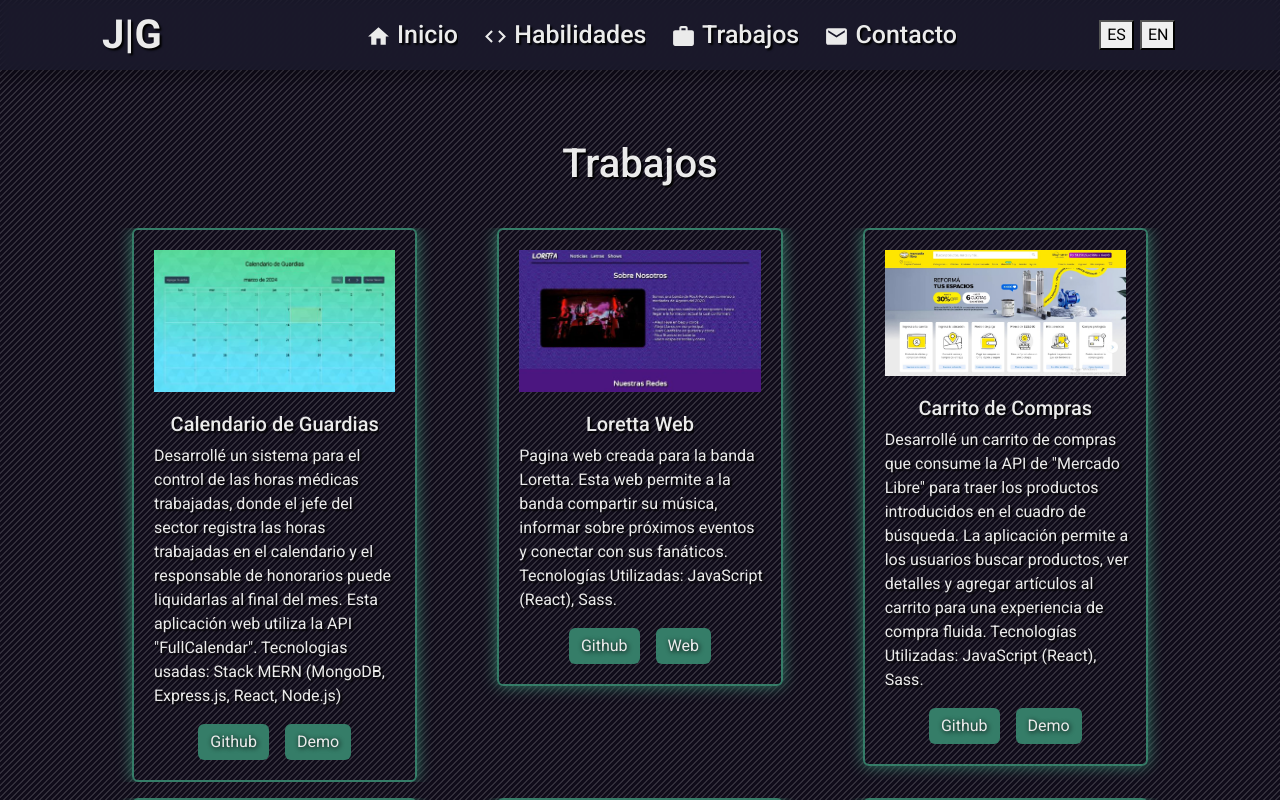
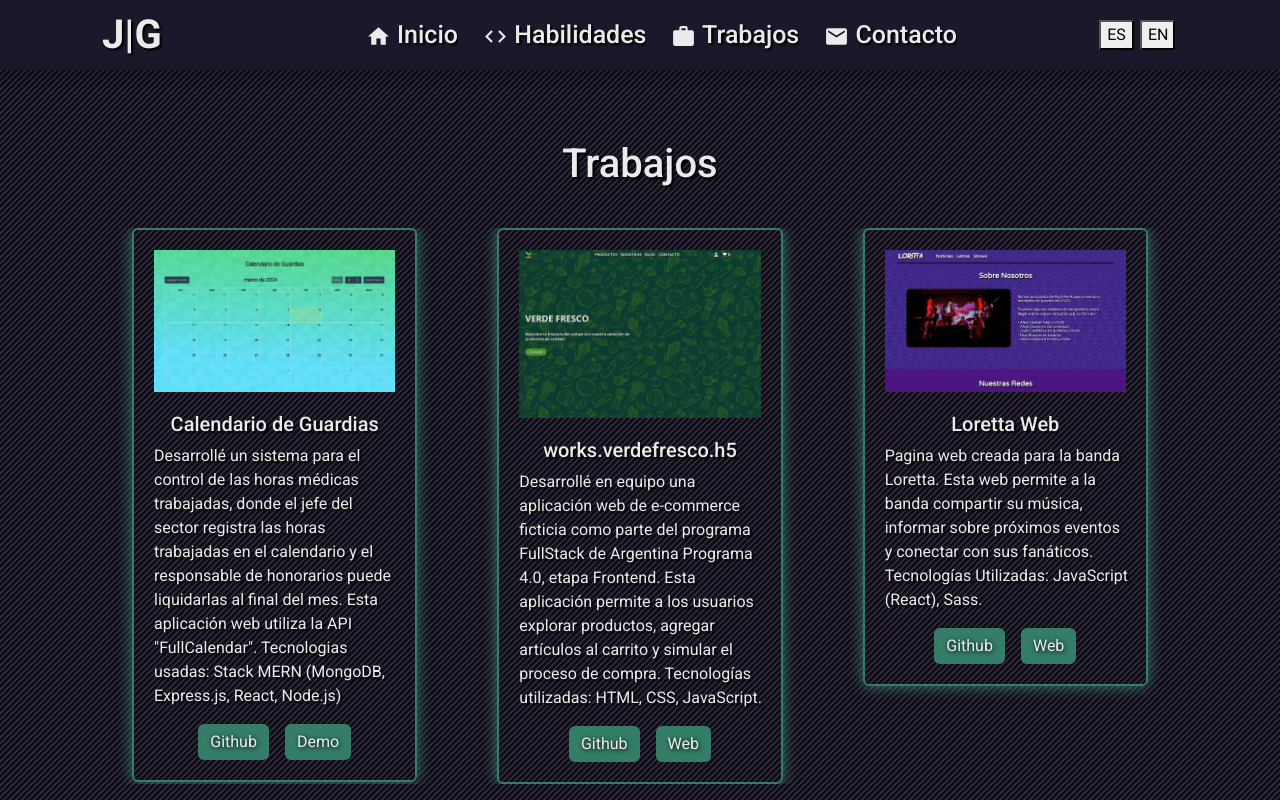
Before and after one commit to JuaniGianfelice/portfolio, a React (Create React App) app: page /works in a window 1280 px wide. Built offline with nearby package versions, Linux system fonts and the light colour scheme.

Commit message:
feat(works.jsx)verde fresco

```diff
--- a/src/components/works/Works.jsx
+++ b/src/components/works/Works.jsx
@@ -24,6 +24,23 @@ export default function Works() {
               <a class="btn btn-primary mx-2" href="https://github.com/JuaniGianfelice/guard-schedule" role="button">Github</a>
               <a class="btn btn-primary mx-2" href="https://calendarguard.vercel.app/" role="button">Demo</a>
             </div>
+
+          </div>
+        </div>
+        <div class="col">
+          <div className="card">
+            <img
+              src="/assets/works/works6.png"
+              className="bd-placeholder-img card-img-top"
+              alt="git Logo"
+            />
+            <h5 class="card-title">{t("works.verdefresco.h5")}</h5>
+            <p class="card-text">{t("works.verdefresco.p")}</p>
+            <div class="button d-flex justify-content-center">
+              <a class="btn btn-primary mx-2" href="https://github.com/JuaniGianfelice/verde-fresco" role="button">Github</a>
+              <a class="btn btn-primary mx-2" href="https://verde-fresco.vercel.app/" role="button">Web</a>
+            </div>
+
 
           </div>
         </div>
@@ -95,23 +112,7 @@ export default function Works() {
 
           </div>
         </div>
-        <div class="col">
-          <div className="card">
-            <img
-              src="/assets/works/works6.png"
-              className="bd-placeholder-img card-img-top"
-              alt="git Logo"
-            />
-            <h5 class="card-title">{t("works.usergenerator.h5")}</h5>
-            <p class="card-text">{t("works.usergenerator.p")}</p>
-            <div class="button d-flex justify-content-center">
-              <a class="btn btn-primary mx-2" href="https://github.com/JuaniGianfelice/user-generator" role="button">Github</a>
-              <a class="btn btn-primary mx-2" href="https://usergenerator.vercel.app/" role="button">Web</a>
-            </div>
 
-
-          </div>
-        </div>
       </div>
 
     </div>
--- a/src/translations/en/global.json
+++ b/src/translations/en/global.json
@@ -28,6 +28,9 @@
         "schedule":{
             "h5":"Guard Schedule",
             "p": "I designed a system for tracking medical work hours where the department head inputs the worked hours on the calendar, and the responsible person can finalize the billing at the end of the month. The web application utilizes the \"FullCalendar\" API. Technologies used: MERN Stack (MongoDB, Express.js, React, Node.js)"
+        },
+        "verdefresco":{
+            "p": "Developed a fictional e-commerce web application as part of the FullStack program of Argentina Programa 4.0, Frontend stage. This application allows users to browse products, add items to the cart, and simulate the purchase process. Technologies used: HTML, CSS, JavaScript."
         },
         "loretta":{
             "p": "Website created for the band Loretta. This web page enables the band to share its music, provide information about upcoming events, and connect with its fans. Technologies used: JavaScript (React), Sass."
--- a/src/translations/es/global.json
+++ b/src/translations/es/global.json
@@ -28,6 +28,9 @@
         "schedule":{
             "h5":"Calendario de Guardias",
             "p": "Desarrollé un sistema para el control de las horas médicas trabajadas, donde el jefe del sector registra las horas trabajadas en el calendario y el responsable de honorarios puede liquidarlas al final del mes. Esta aplicación web utiliza la API \"FullCalendar\". Tecnologias usadas: Stack MERN (MongoDB, Express.js, React, Node.js)"
+        },
+        "verdefresco":{
+            "p": "Desarrollé en equipo una aplicación web de e-commerce ficticia como parte del programa FullStack de Argentina Programa 4.0, etapa Frontend. Esta aplicación permite a los usuarios explorar productos, agregar artículos al carrito y simular el proceso de compra. Tecnologías utilizadas: HTML, CSS, JavaScript."
         },
         "loretta":{
            "p": "Pagina web creada para la banda Loretta. Esta web permite a la banda compartir su música, informar sobre próximos eventos y conectar con sus fanáticos. Tecnologías Utilizadas: JavaScript (React), Sass."
```
Also changed, not shown: public/assets/works/works6.png.
